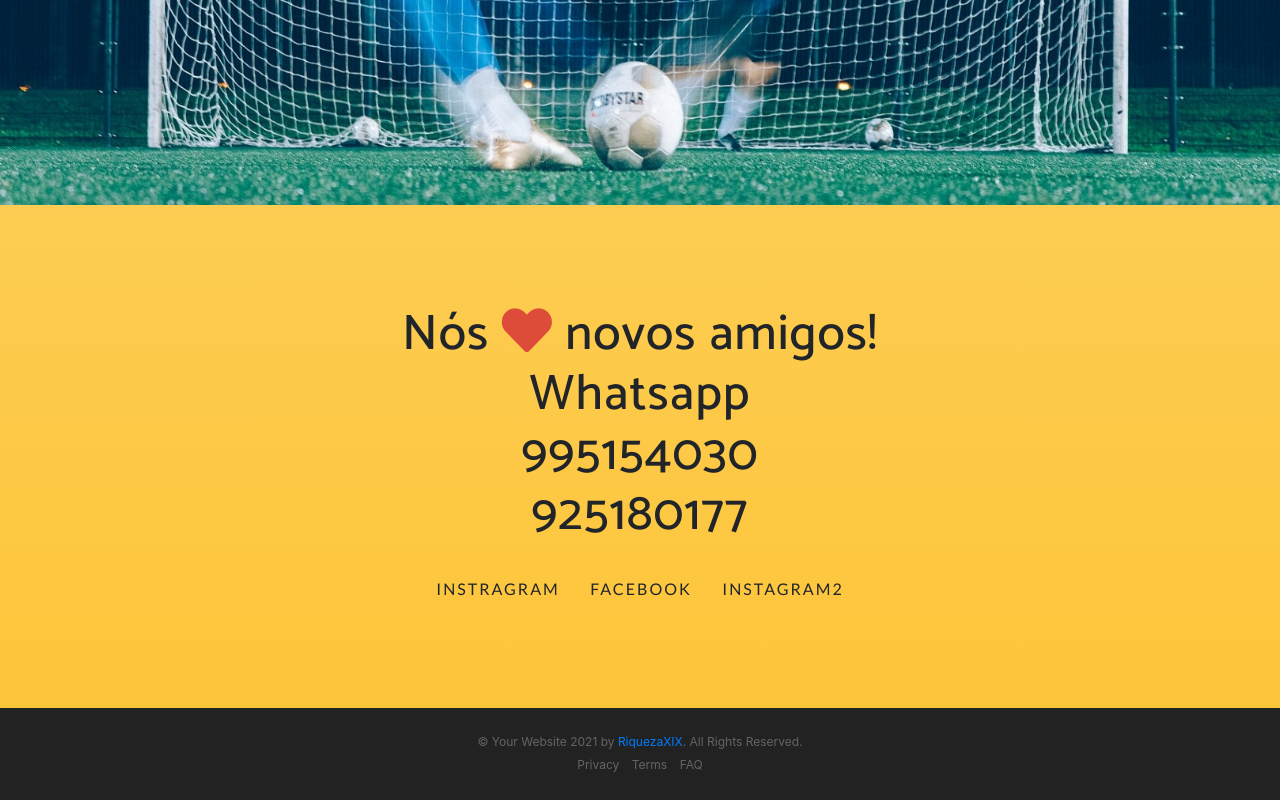
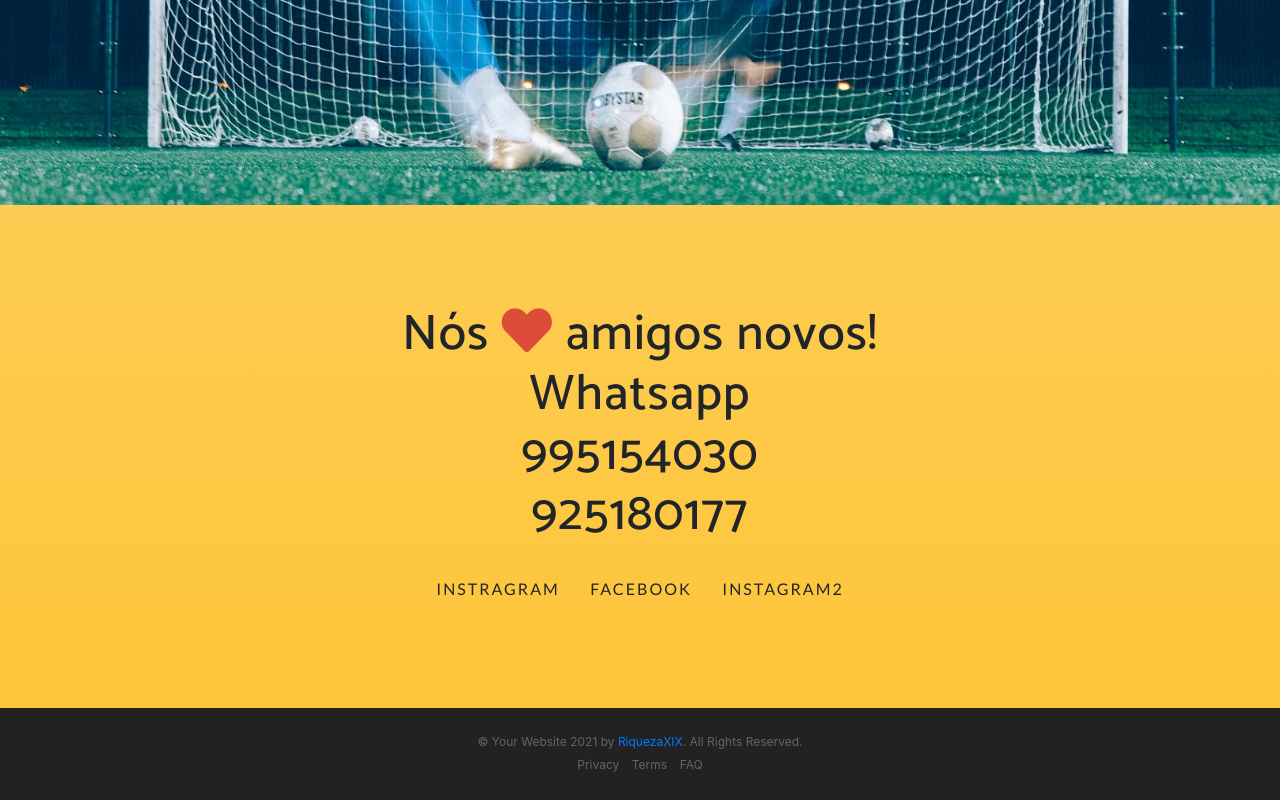
Before and after one commit to Torneio-de-penaltis/TP-AO, a website with bundled scripts: page index.html in a window 1280 px wide. Shown: the part 3857-4657 px from the top of the page. Built offline with nearby package versions, Linux system fonts and the light colour scheme; a script that the page names is missing; a web font is replaced by a local one.

Commit message:
Update index.html

```diff
--- a/index.html
+++ b/index.html
@@ -191,7 +191,7 @@
     <div class="container">
       <h2>Nós
         <i class="fas fa-heart"></i>
-        novos amigos!<br>Whatsapp<br>995154030<br>925180177</h2>
+        amigos novos!<br>Whatsapp<br>995154030<br>925180177</h2>
       <ul class="list-inline list-social">
 
         <a href="https://www.instagram.com/mahinga/" target="_blank"
```
